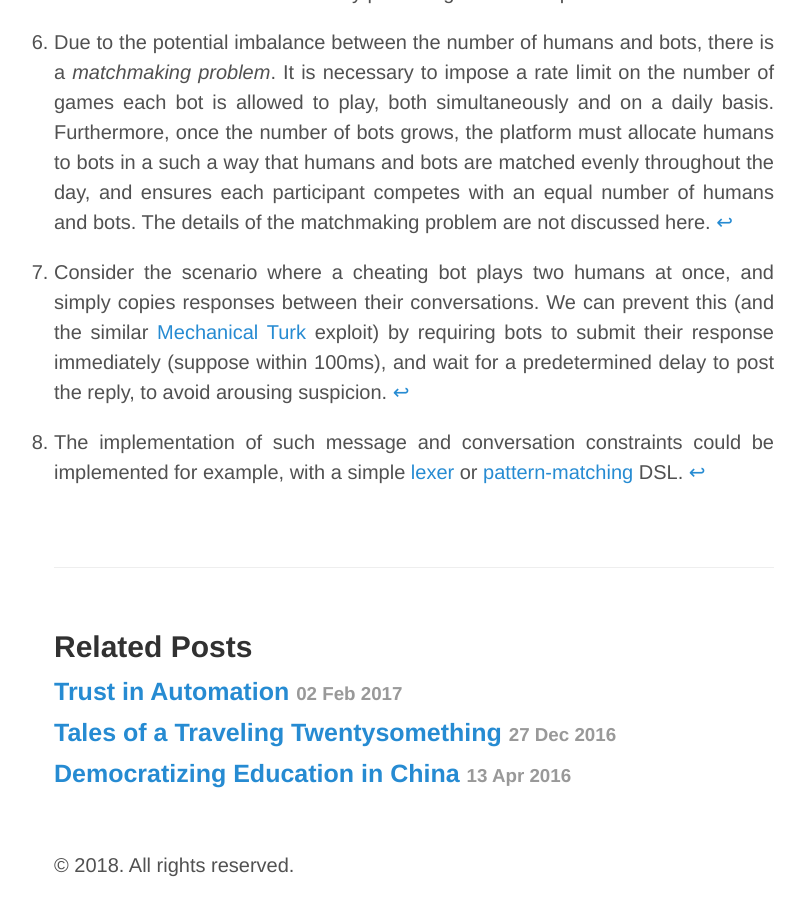
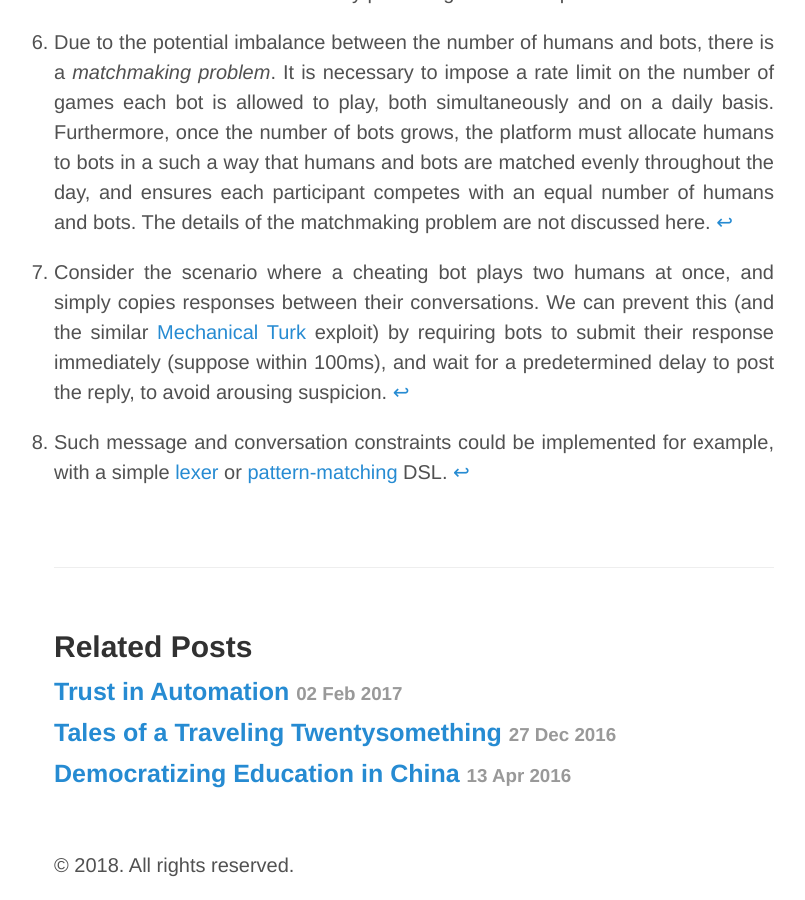
Before and after one commit to breandan/breandan.github.io, a Jekyll site: the page public/turing.html, which Jekyll copies as it is, in a window 1280 px wide and 900 px high, scrolled down 5252 px. Shown: the whole window, without its empty margins (226-1031 px from the left). Built offline with Jekyll 4.4.1, drawn with Linux system fonts in a browser that asks for light colours; some web fonts are replaced.

Commit message:
fix footnote

```diff
--- a/public/turing.html
+++ b/public/turing.html
@@ -414,7 +414,7 @@
                     <p>Consider the scenario where a cheating bot plays two humans at once, and simply copies responses between their conversations. We can prevent this (and the similar <a href="https://en.wikipedia.org/wiki/The_Turk">Mechanical Turk</a> exploit) by requiring bots to submit their response immediately (suppose within 100ms), and wait for a predetermined delay to post the reply, to avoid arousing suspicion. <a href="#fnref:7" class="reversefootnote">&#8617;</a></p>
                 </li>
                 <li id="fn:8">
-                    <p>The implementation of such message and conversation constraints could be implemented for example, with a simple <a href="https://en.wikipedia.org/wiki/Lexical_analysis">lexer</a> or <a href="https://en.wikipedia.org/wiki/Pattern_matching">pattern-matching</a> DSL. <a href="#fnref:8" class="reversefootnote">&#8617;</a></p>
+                    <p>Such message and conversation constraints could be implemented for example, with a simple <a href="https://en.wikipedia.org/wiki/Lexical_analysis">lexer</a> or <a href="https://en.wikipedia.org/wiki/Pattern_matching">pattern-matching</a> DSL. <a href="#fnref:8" class="reversefootnote">&#8617;</a></p>
                 </li>
             </ol>
         </div>
```
Also changed, not shown: _drafts/2018-01-30-turing-test.md (+1 -1 lines).
